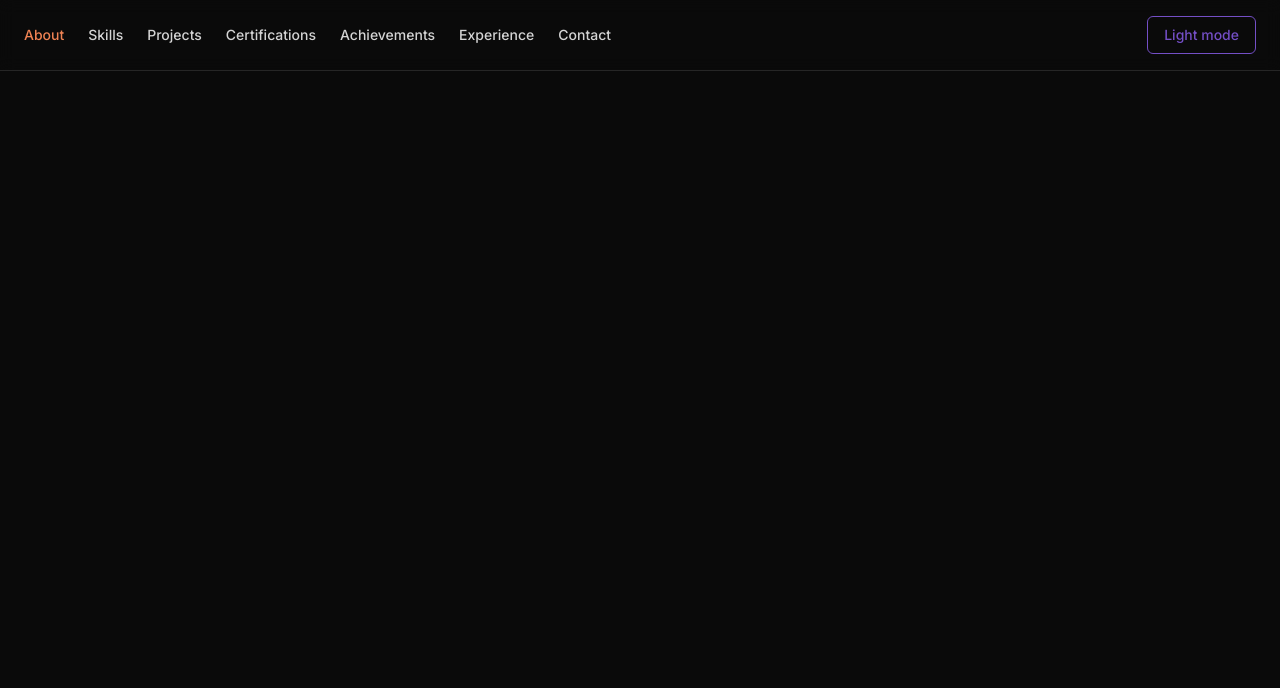
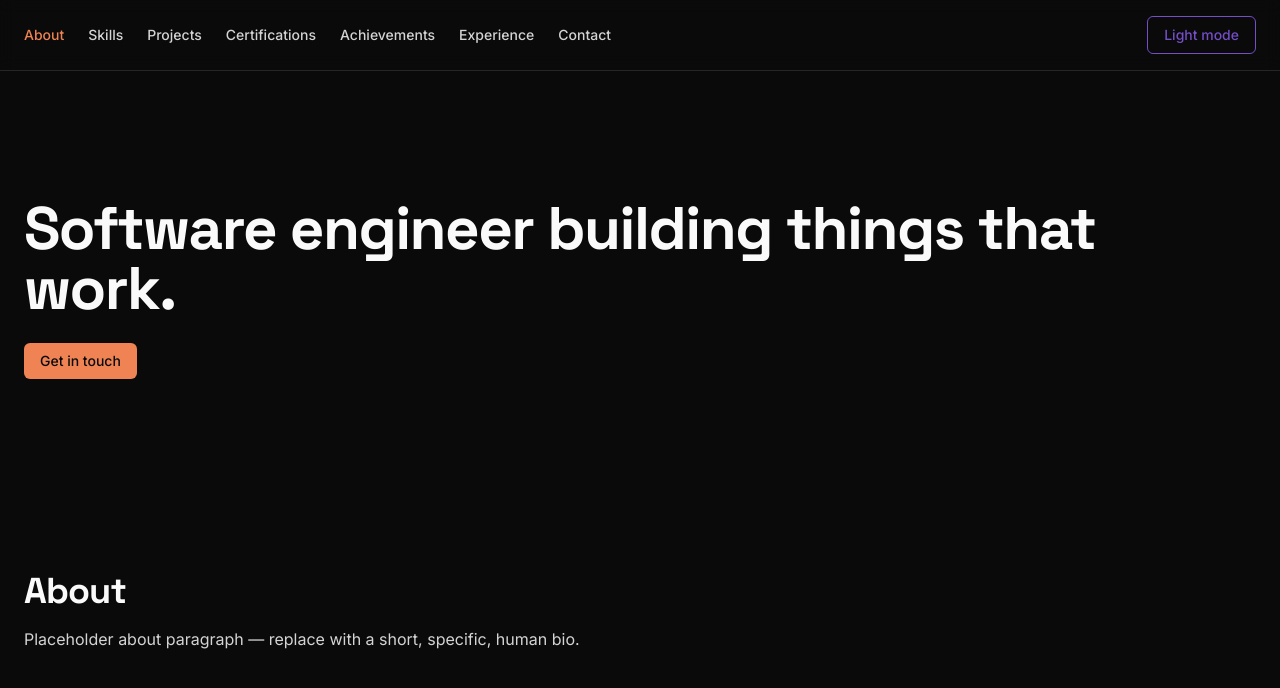
Before and after one commit to KristianColville1/KristianColville1, a React (Vite) app in the folder frontend/: page / in a window 1280 px wide. Shown: the top 688 px of the page. Built offline with nearby package versions, Linux system fonts and the light colour scheme.

Commit message:
feat: add Hero and About sections

```diff
--- /dev/null
+++ b/frontend/src/components/organisms/About.tsx
@@ -0,0 +1,15 @@
+import { Heading } from '../atoms/Heading';
+import { RevealSection } from '../atoms/RevealSection';
+
+type AboutProps = {
+  about: string;
+};
+
+export function About({ about }: AboutProps) {
+  return (
+    <RevealSection id="about" className="px-6 py-16">
+      <Heading level={2}>About</Heading>
+      <p className="mt-4 max-w-2xl text-neutral-700 dark:text-neutral-300">{about}</p>
+    </RevealSection>
+  );
+}
--- /dev/null
+++ b/frontend/src/components/organisms/Hero.tsx
@@ -0,0 +1,18 @@
+import { Heading } from '../atoms/Heading';
+import { Button } from '../atoms/Button';
+import { RevealSection } from '../atoms/RevealSection';
+
+type HeroProps = {
+  headline: string;
+};
+
+export function Hero({ headline }: HeroProps) {
+  return (
+    <RevealSection id="hero" className="flex flex-col gap-6 px-6 py-24 md:py-32">
+      <Heading level={1}>{headline}</Heading>
+      <Button href="#contact" variant="primary" className="w-fit">
+        Get in touch
+      </Button>
+    </RevealSection>
+  );
+}
--- a/frontend/src/pages/Home.tsx
+++ b/frontend/src/pages/Home.tsx
@@ -1,9 +1,14 @@
 import { Navbar } from '../components/organisms/Navbar';
+import { Hero } from '../components/organisms/Hero';
+import { About } from '../components/organisms/About';
+import { bio } from '../content/bio';
 
 export function Home() {
   return (
     <div data-testid="home-page" className="min-h-screen bg-white text-neutral-900 dark:bg-neutral-950 dark:text-neutral-100">
       <Navbar />
+      <Hero headline={bio.headline} />
+      <About about={bio.about} />
     </div>
   );
 }
```
Also changed, not shown: 2 other files (tests, documents, lock files or other folders).
